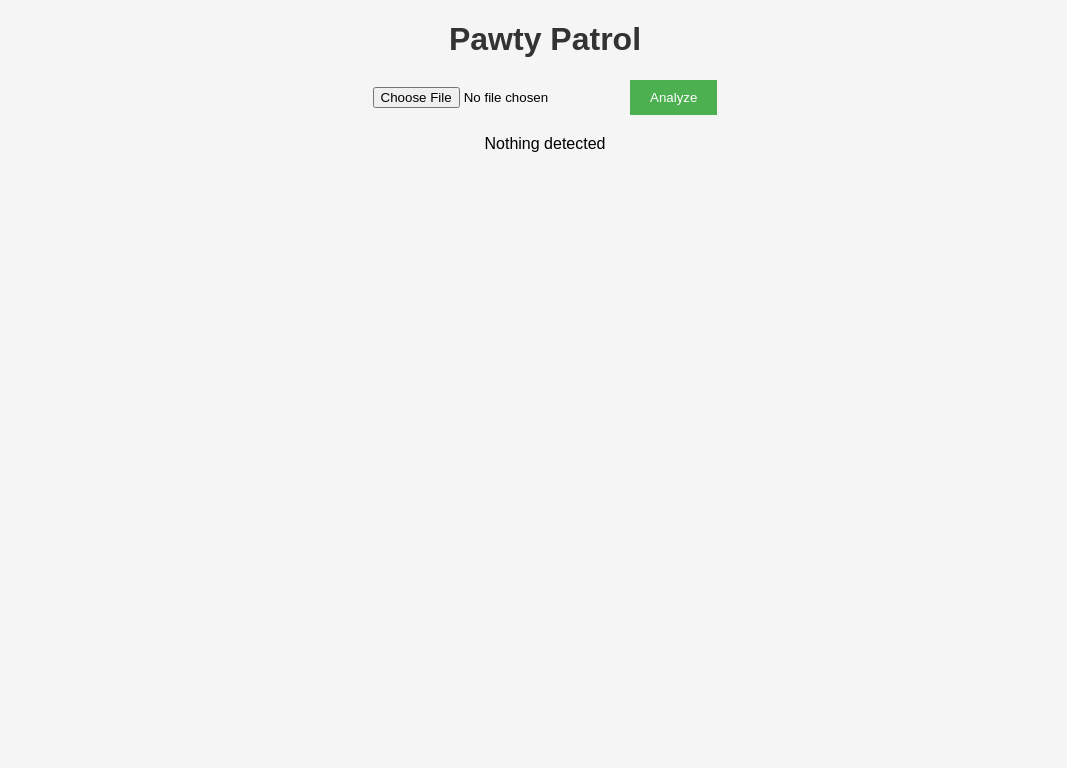
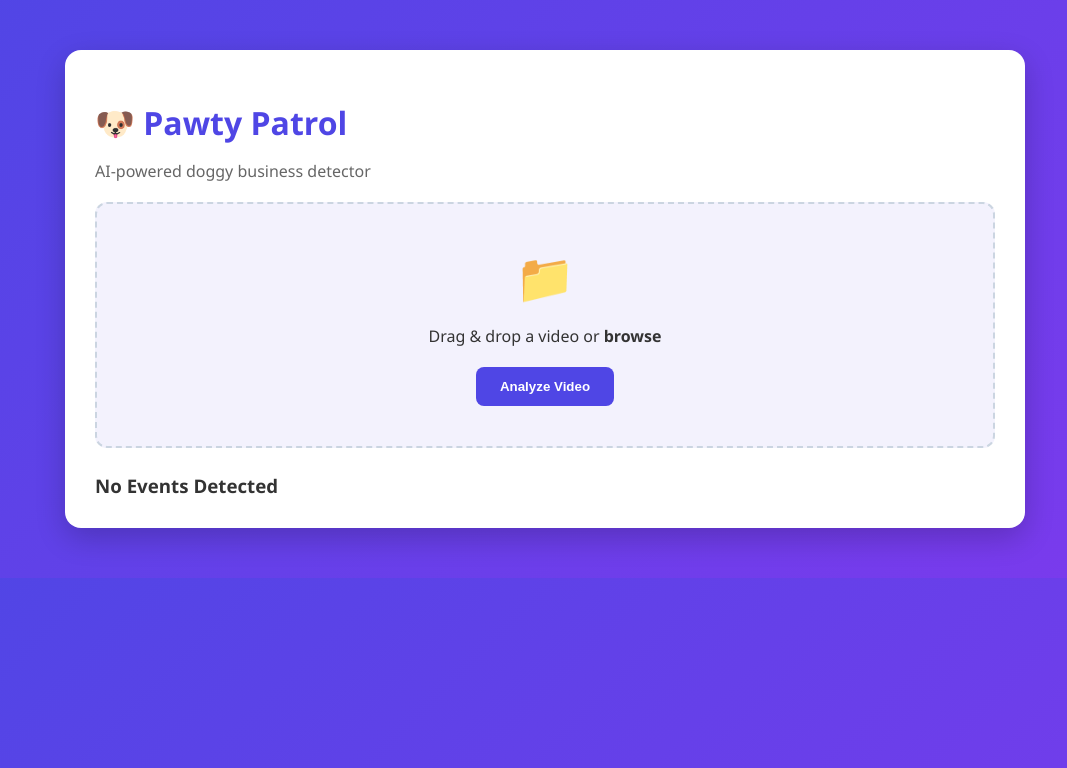
Before and after one commit to mariko13/pawty-patrol, a FastAPI app: page / in a window 1280 px wide. Shown: the top 768 px of the page, without its empty margins (95-1162 px from the left). Run offline with FastAPI, Linux system fonts and the light colour scheme.

Commit message:
Redesign UI

```diff
--- a/app/static/style.css
+++ b/app/static/style.css
@@ -1,30 +1,110 @@
 body {
-    font-family: Arial;
-    text-align: center;
-    background-color: #f5f5f5;
+    font-family: 'Segoe UI', Arial, sans-serif;
+    background: linear-gradient(135deg, #4f46e5, #7c3aed);
+    margin: 0;
+    color: #333;
+}
+
+.container {
+    max-width: 900px;
+    margin: 50px auto;
+    background: white;
+    border-radius: 16px;
+    padding: 30px;
+    box-shadow: 0 10px 30px rgba(0,0,0,0.2);
 }
 
 h1 {
-    color: #333;
+    margin-bottom: 10px;
+    color: #4f46e5;
 }
 
-form {
-    margin: 20px;
+h3 {
+    margin-top: 25px;
+    margin-bottom: 0;
 }
 
-ul {
-  list-style: none;
+.subtitle {
+    color: #666;
+    margin-bottom: 20px;
+}
+
+.upload-box {
+    position: relative; /* Context for the absolute input */
+    border: 2px dashed #cbd5e1;
+    padding: 40px 20px;
+    border-radius: 12px;
+    margin-bottom: 20px;
+    text-align: center;
+    transition: background-color 0.2s ease, border-color 0.2s ease;
+    background: #f3f2fd;
+}
+
+/* Make the input invisible but fill the entire container */
+input[type="file"] {
+    position: absolute;
+    top: 0;
+    left: 0;
+    width: 100%;
+    height: 100%;
+    opacity: 0; /* Hides the default "No file chosen" text */
+    cursor: pointer;
+    z-index: 2; /* Keeps it on top of the text/button */
+}
+
+/* Style the text inside the box */
+.upload-content {
+    margin-bottom: 20px;
+}
+
+.upload-content .icon {
+    font-size: 3rem;
+    display: block;
+    margin-bottom: 10px;
+}
+
+/* Visual feedback when hovering over the drop zone */
+.upload-box:hover {
+    background-color: #f3f2fd;
+    border-color: #4f46e5;
 }
 
 button {
-    padding: 10px 20px;
-    background-color: #4CAF50;
+    position: relative;
+    z-index: 3;
+    padding: 12px 24px;
+    background: #4f46e5;
     color: white;
     border: none;
+    border-radius: 8px;
     cursor: pointer;
+    font-weight: bold;
 }
 
-img {
-    margin: 10px;
+button:hover {
+    background: #4338ca;
+}
+
+.results {
+    margin-top: 30px;
+    text-align: left;
+}
+
+.event {
+    background: #f3f4f6;
+    padding: 10px;
     border-radius: 8px;
+    margin-bottom: 10px;
 }
+
+.images {
+    margin-top: 20px;
+    display: grid;
+    grid-template-columns: repeat(auto-fill, minmax(200px, 1fr));
+    gap: 10px;
+}
+
+.images img {
+    width: 100%;
+    border-radius: 10px;
+}
--- a/app/templates/index.html
+++ b/app/templates/index.html
@@ -5,28 +5,55 @@
     <link rel="stylesheet" href="/static/style.css">
 </head>
 <body>
-    <h1>Pawty Patrol</h1>
+
+<div class="container">
+    <h1>🐶 Pawty Patrol</h1>
+    <p class="subtitle">AI-powered doggy business detector</p>
 
     <form action="/analyze" method="post" enctype="multipart/form-data">
-        <input type="file" name="file" required>
-        <button type="submit">Analyze</button>
+        <div class="upload-box">
+            <input type="file" name="file" id="file-input" required>
+            <div class="upload-content">
+                <span class="icon">📁</span>
+                <p>Drag & drop a video or <strong>browse</strong></p>
+            </div>
+            <button type="submit">Analyze Video</button>
+        </div>
     </form>
 
     {% if results %}
-        <h2>Detected Events:</h2>
-        <ul>
+    <div class="results">
+        <h2>📍 Detected Events</h2>
         {% for r in results %}
-                <li>{{ r }}</li>
+            <div class="event">
+                🕒 {{ r }}
+            </div>
         {% endfor %}
-        </ul>
     {% else %}
-        <p>Nothing detected</p>
+        <h3>No Events Detected</h3>
+    </div>
     {% endif %}
+
     {% if images %}
-        <h2>Detected Frames:</h2>
+    <div class="results">
+        <h2>🖼️ Detected Frames</h2>
+        <div class="images">
             {% for img in images %}
-            <img src="{{ img }}" width="300">
+                <img src="{{ img }}">
             {% endfor %}
+        </div>
+    </div>
     {% endif %}
+</div>
+<script>
+    const fileInput = document.getElementById('file-input');
+    const uploadText = document.querySelector('.upload-content p');
+
+    fileInput.addEventListener('change', (e) => {
+        if (fileInput.files.length > 0) {
+            uploadText.innerHTML = `Selected: <strong>${fileInput.files[0].name}</strong>`;
+        }
+    });
+</script>
 </body>
 </html>
```
Lines whose indentation alone changed are shown as unchanged.
